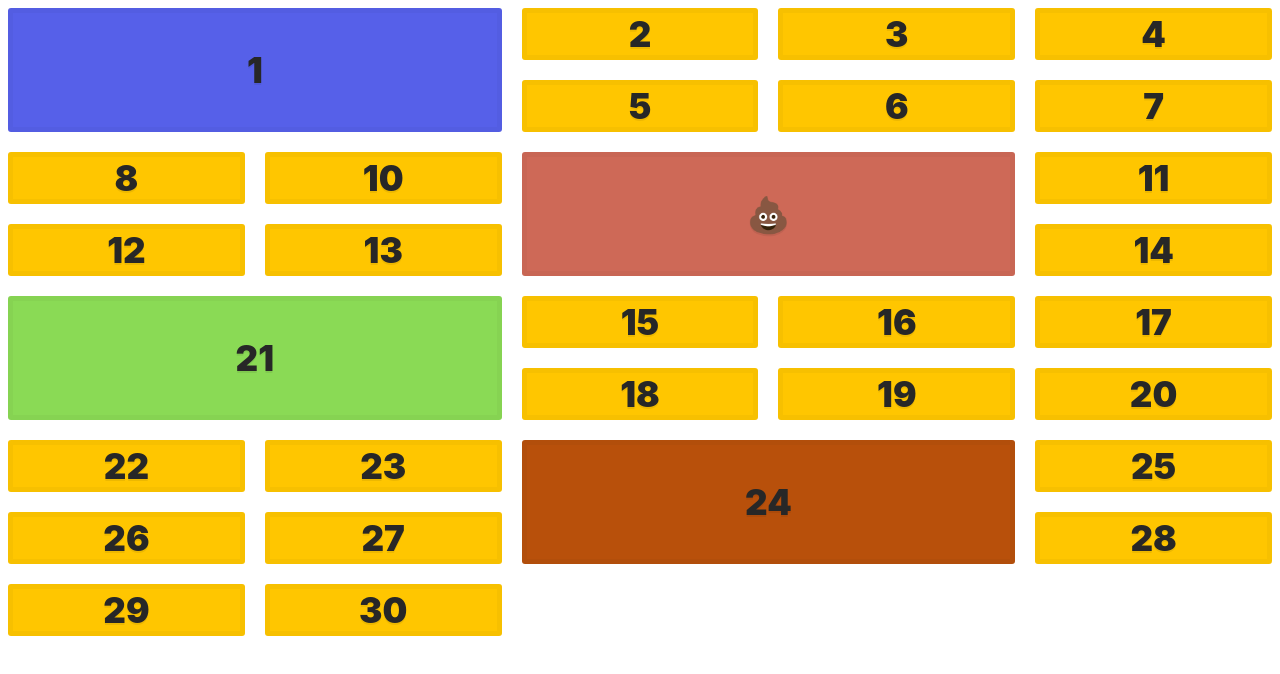
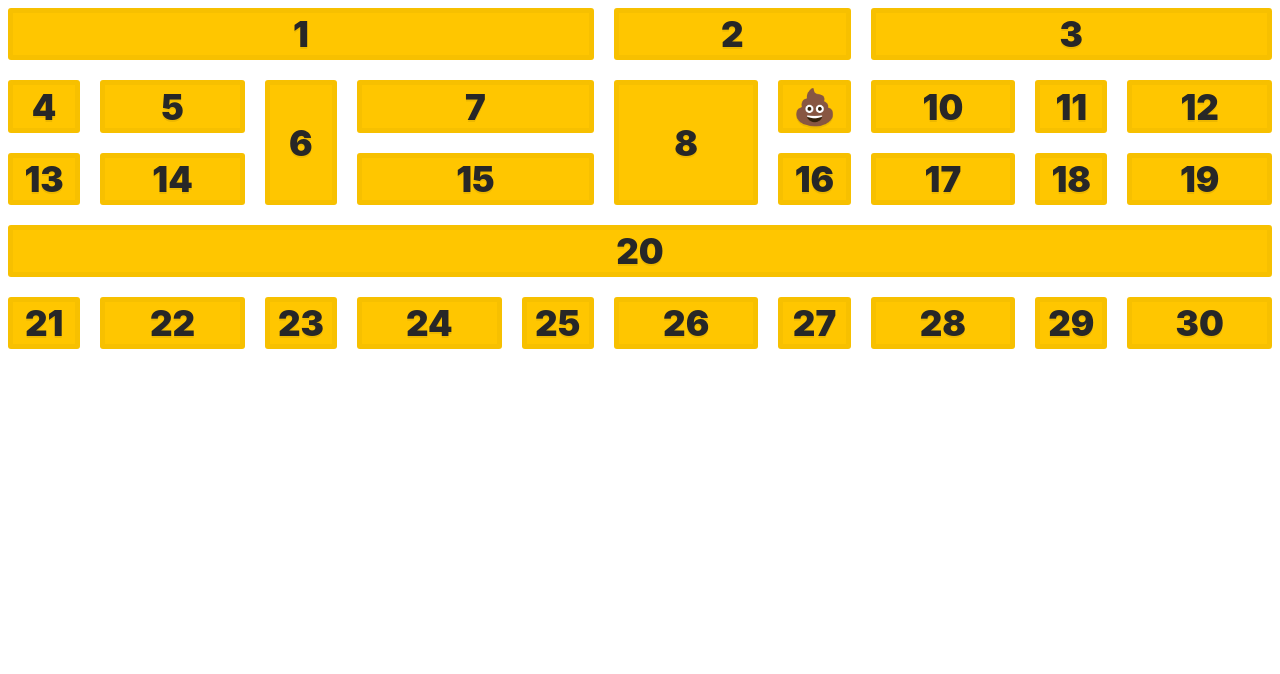
Before and after one commit to shubhamsingh123/Css-Grid, a plain HTML site: page index.html in a window 1280 px wide. Drawn offline with Linux system fonts and the light colour scheme.

Commit message:
Spanning and spacing cardio in css grid

```diff
--- a/index.html
+++ b/index.html
@@ -45,28 +45,41 @@
       .container {
         display: grid;
         grid-gap: 20px;
-        grid-template-columns: repeat(5, 1fr);
+        grid-template-columns: repeat(5, 1fr 2fr);
+
+        grid-template-rows: repeat (10, 50px);
       }
 
-      .item9 {
-        background: #ce6957;
-        grid-column: 3/5;
-        grid-row: 3 / span 2;
+      .item1 {
+        grid-column: span 5;
       }
-      .item21 {
-        background: #8ada55;
-        grid-column: 1 / span 2;
-        grid-row: 5 / span 2;
+
+      .item2 {
+        grid-column: span 2;
       }
-      .item1 {
-        background: #5660e9;
-        grid-column: 1 / span 2;
-        grid-row: 1 / span 2;
+
+      .item3 {
+        grid-column: 8/-1;
       }
-      .item24 {
-        background: #b8500b;
-        grid-column: 3 / span 2;
-        grid-row: 7 / span 2;
+
+      .item6 {
+        grid-row: span 2;
+      }
+
+      .item7 {
+        grid-column: span 2;
+      }
+
+      .item8 {
+        grid-row: span 2;
+      }
+
+      .item15 {
+        grid-column: span 2;
+      }
+
+      .item20 {
+        grid-column: 1/-1;
       }
     </style>
   </body>
```
